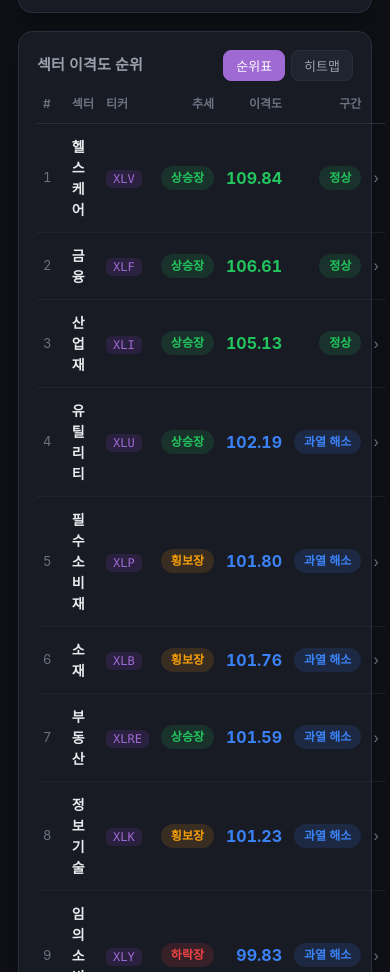
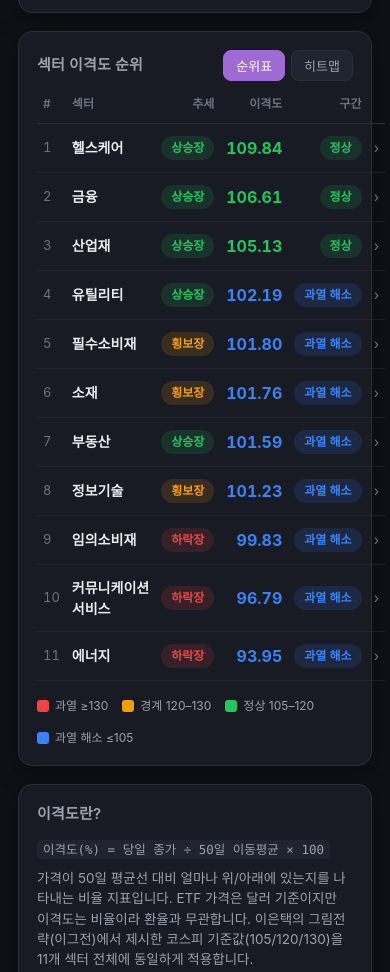
Before and after one commit to tryingpig/us-sector-disparity, a plain HTML site: page index.html in a window 390 px wide. Shown: the part 1170-2142 px from the top of the page. Drawn offline with Linux system fonts and the light colour scheme; a web font is replaced by a local one.

Commit message:
fix: 모바일 순위표 가독성 (섹터명 글자단위 줄바꿈 방지 + 티커 열 숨김)
한글이 글자 단위로 세로로 깨지던 문제를 word-break:keep-all로 해결(공백 단위 줄바꿈).
모바일에서 티커 열은 hide-sm으로 숨겨 섹터명 공간 확보.

Co-Authored-By: Claude Opus 4.8 <noreply@anthropic.com>
Claude-Session: https://claude.ai/code/session_011ERyzECMN2rwrD6UNEMFUP

```diff
--- a/assets/app.js
+++ b/assets/app.js
@@ -119,7 +119,7 @@ async function initMain() {
         <div class="sector-name">${s.name_ko}</div>
         <div class="sector-theme hide-sm">${s.theme}</div>
       </td>
-      <td class="left"><span class="ticker">${s.ticker}</span></td>
+      <td class="left hide-sm"><span class="ticker">${s.ticker}</span></td>
       <td class="hide-sm">$${fmtNum(s.price)}</td>
       <td class="hide-sm">$${fmtNum(s.ma50)}</td>
       <td>${s.market ? `<span class="market-chip ${s.market.state}">${s.market.label}</span>` : ""}</td>
@@ -136,7 +136,7 @@ async function initMain() {
         <tr>
           <th class="left">#</th>
           <th class="left">섹터</th>
-          <th class="left">티커</th>
+          <th class="left hide-sm">티커</th>
           <th class="hide-sm">현재가</th>
           <th class="hide-sm">50일선</th>
           <th>추세</th>
--- a/assets/style.css
+++ b/assets/style.css
@@ -152,7 +152,7 @@ a { color: inherit; text-decoration: none; }
 .rank-table td { padding: 12px 10px; text-align: right; font-variant-numeric: tabular-nums; }
 .rank-table td.left { text-align: left; }
 .rank-table .rk { color: var(--text-faint); font-size: 13px; width: 26px; }
-.rank-table .sector-name { font-weight: 600; }
+.rank-table .sector-name { font-weight: 600; word-break: keep-all; }
 .rank-table .sector-theme { color: var(--text-faint); font-size: 12px; margin-top: 2px; }
 .rank-table .ticker {
   font-family: var(--mono); font-size: 12px; color: var(--accent);
```
